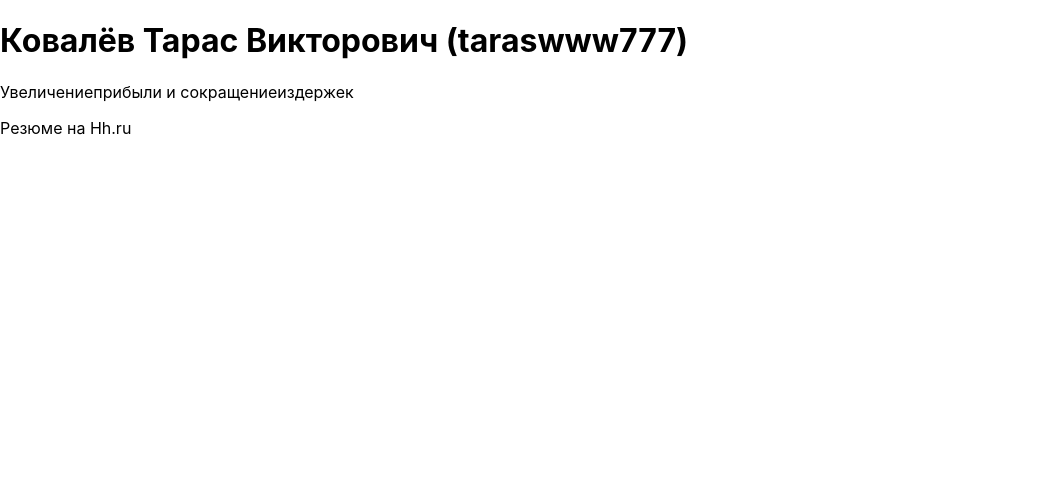
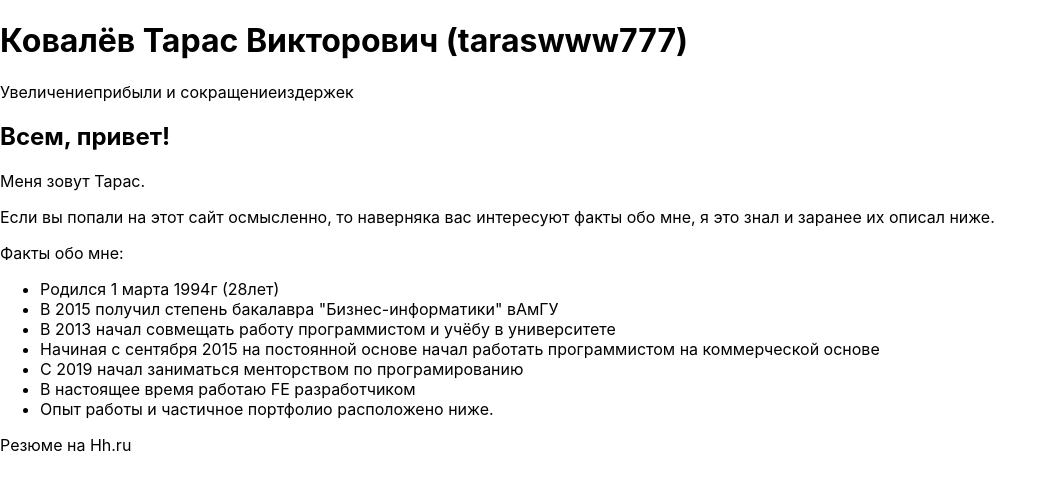
Before and after one commit to taraswww777/taraswww777.dev, a Next.js app: page / in a window 1280 px wide. Shown: the top 490 px of the page, without its empty margins (0-1056 px from the left). Built offline with nearby package versions, Linux system fonts and the light colour scheme.

Commit message:
adapt AboutMeComponent

```diff
--- /dev/null
+++ b/src/components/about-me/about-me.component.tsx
@@ -0,0 +1,43 @@
+// import Image from 'next/image';
+
+export const AboutMeComponent = () => {
+  const date = new Date();
+  const birthday = new Date('01.03.1994');
+
+  const timeDiff = Math.abs(date.getTime() - birthday.getTime());
+  const age = Math.floor(timeDiff / (1000 * 3600 * 24 * 365))
+
+  return (
+    <div className="row">
+      {/*<picture className="col-md-4 col-sm-12">*/}
+      {/*  <Image src="/assets/my-photo-small.jpg" className="img-fluid" width="348" height="521" alt="Это я"/>*/}
+      {/*  <source srcSet="/assets/my-photo-small.jpg" media="(min-width: 1200px)"/>*/}
+      {/*  <source srcSet="/assets/my-photo-big.jpg" media="(max-width: 1200px)"/>*/}
+      {/*</picture>*/}
+      <div className="col-md-8 col-sm-12">
+        <div className="mt-3">
+          <h2>Всем, привет!</h2>
+          <p>Меня зовут Тарас.</p>
+          <p>
+            Если вы попали на этот сайт осмысленно,
+            то наверняка вас интересуют факты обо мне,
+            я это знал и заранее их описал ниже.
+          </p>
+        </div>
+        <p>Факты обо мне:</p>
+        <ul>
+          <li>Родился 1 марта 1994г ({age}лет)</li>
+          <li>
+            В 2015 получил степень бакалавра "Бизнес-информатики" в
+            <a href="https://www.amursu.ru/" target="_blank">АмГУ</a>
+          </li>
+          <li>В 2013 начал совмещать работу программистом и учёбу в университете</li>
+          <li>Начиная с сентября 2015 на постоянной основе начал работать программистом на коммерческой основе</li>
+          <li>С 2019 начал заниматься менторством по програмированию</li>
+          <li>В настоящее время работаю FE разработчиком</li>
+          <li>Опыт работы и частичное портфолио расположено ниже.</li>
+        </ul>
+      </div>
+    </div>
+  );
+};
--- a/src/pages/index.tsx
+++ b/src/pages/index.tsx
@@ -2,16 +2,17 @@ import Head from 'next/head'
 import Image from 'next/image'
 import styles from '../styles/Home.module.css'
 import {HeaderComponent} from "../components/header/header.component";
+import {AboutMeComponent} from "../components/about-me/about-me.component";
 
 export default function Home() {
   return (
     <div className="container">
       <div className="row">
         <header className="col-12">
-          <HeaderComponent />
+          <HeaderComponent/>
         </header>
         <main className="col-12">
-          {/*<app-about-me></app-about-me>*/}
+          <AboutMeComponent/>
           <div className="mt-3">
             {/*<app-work-experience></app-work-experience>*/}
           </div>
```
Also changed, not shown: src/components/about-me/about-me.component.html (deleted, +0 -31 lines), src/components/about-me/about-me.component.ts (deleted, +0 -24 lines), src/components/about-me/about-me.component.scss (deleted).
